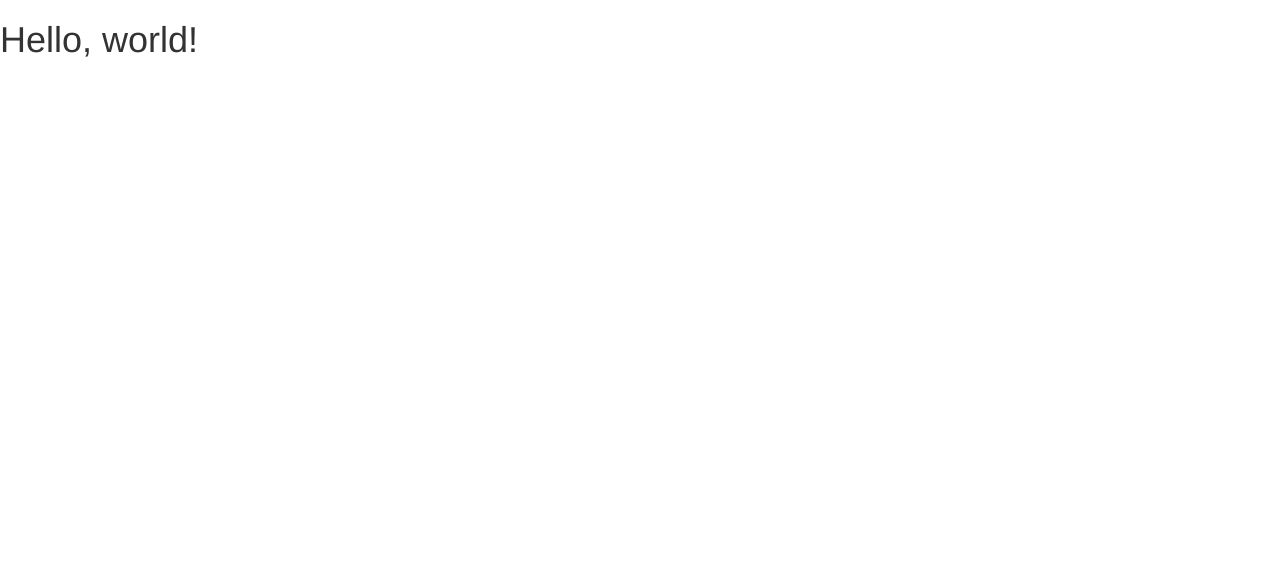
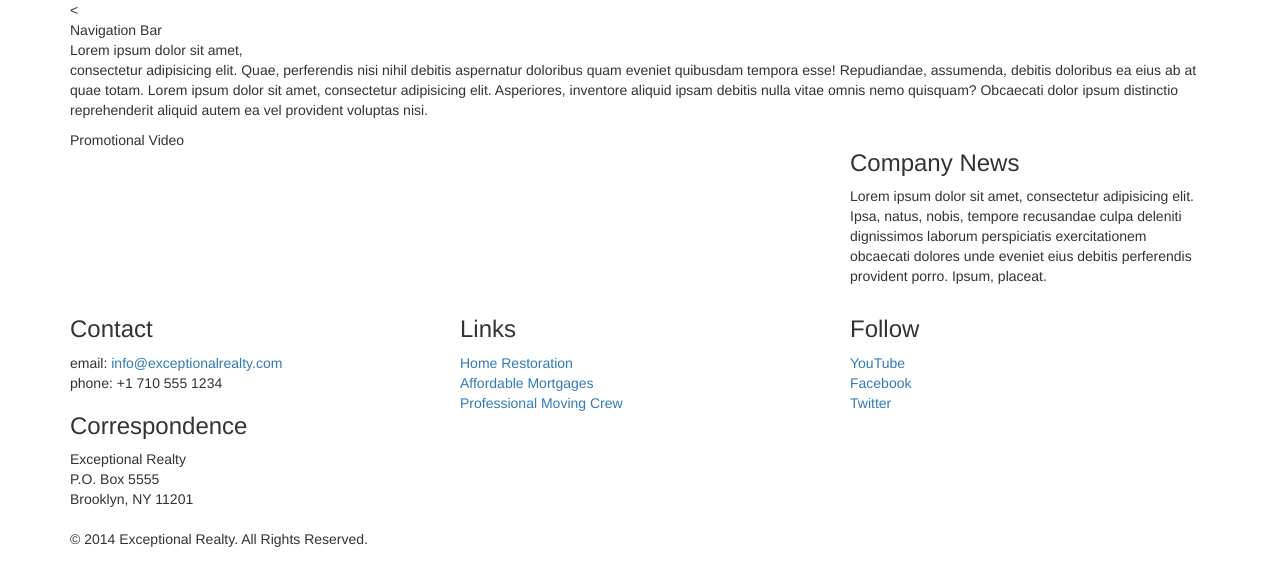
Before and after one commit to dakaras/exceptional-realty-bootstrapped, a plain HTML site: page index.html in a window 1280 px wide. Drawn offline with nearby package versions, Linux system fonts and the light colour scheme.

Commit message:
added bootstrap rows

```diff
--- a/index.html
+++ b/index.html
@@ -5,7 +5,7 @@
     <meta http-equiv="X-UA-Compatible" content="IE=edge">
     <meta name="viewport" content="width=device-width, initial-scale=1">
     <!-- The above 3 meta tags *must* come first in the head; any other head content must come *after* these tags -->
-    <title>Bootstrap 101 Template</title>
+    <title>Exceptional Realty Group - Luxury Homes - </title>
 
     <!-- Bootstrap -->
     <link href="css/bootstrap.min.css" rel="stylesheet">
@@ -18,7 +18,69 @@
     <![endif]-->
   </head>
   <body>
-    <h1>Hello, world!</h1>
+   <div class="container">
+     <<div class="row">
+       <div class="col-sm-12">
+         Navigation Bar
+       </div>
+     </div>
+
+    <div class="row">
+      <div class="col-sm-12">
+        <p>Lorem ipsum dolor sit amet,<br> consectetur adipisicing elit. Quae, perferendis nisi nihil debitis aspernatur doloribus quam eveniet quibusdam tempora esse! Repudiandae, assumenda, debitis doloribus ea eius ab at quae totam. Lorem ipsum dolor sit amet, consectetur adipisicing elit. Asperiores, inventore aliquid ipsam debitis nulla vitae omnis nemo quisquam? Obcaecati dolor ipsum distinctio reprehenderit aliquid autem ea vel provident voluptas nisi.</p>
+      </div>
+    </div>
+
+    <div class="row">
+      <div class="col-sm-8">
+        Promotional Video
+      </div>
+      <div class="col-sm-4">
+        <h3>Company News</h3>
+         <p>Lorem ipsum dolor sit amet, consectetur adipisicing elit. Ipsa, natus, nobis, tempore recusandae culpa deleniti dignissimos laborum perspiciatis exercitationem obcaecati dolores unde eveniet eius debitis perferendis provident porro. Ipsum, placeat.</p>
+      </div>
+    </div>
+
+    <div class="row">
+
+      <div class="col-sm-4">
+        <h3>Contact</h3>
+          <p>
+            email: <a href="mailto:info@exceptionalrealty.com">info@exceptionalrealty.com</a><br>
+            phone: +1 710 555 1234
+          </p>
+          <h3>Correspondence</h3>
+          <address>
+            Exceptional Realty<br>
+            P.O. Box 5555<br>
+            Brooklyn, NY 11201
+          </address>
+      </div>
+
+      <div class="col-sm-4">
+        <h3>Links</h3>
+          <p>
+            <a href="#" target="_blank">Home Restoration</a><br>
+            <a href="#" target="_blank">Affordable Mortgages</a><br>
+            <a href="#" target="_blank">Professional Moving Crew</a>
+          </p>
+      </div>
+
+      <div class="col-sm-4">
+       <h3>Follow</h3>
+          <p>
+            <a href="#" target="_blank">YouTube</a><br>
+            <a href="#" target="_blank">Facebook</a><br>
+            <a href="#" target="_blank">Twitter</a>
+          </p>
+      </div>
+    </div>
+      <div class="row">
+        <div class="col-sm-12">
+          &copy; 2014 Exceptional Realty. All Rights  Reserved.
+        </div>
+      </div>
+   </div> <!-- .container -->
 
     <!-- jQuery (necessary for Bootstrap's JavaScript plugins) -->
     <script src="https://ajax.googleapis.com/ajax/libs/jquery/1.12.4/jquery.min.js"></script>
```
Also changed, not shown: 1 other file.
